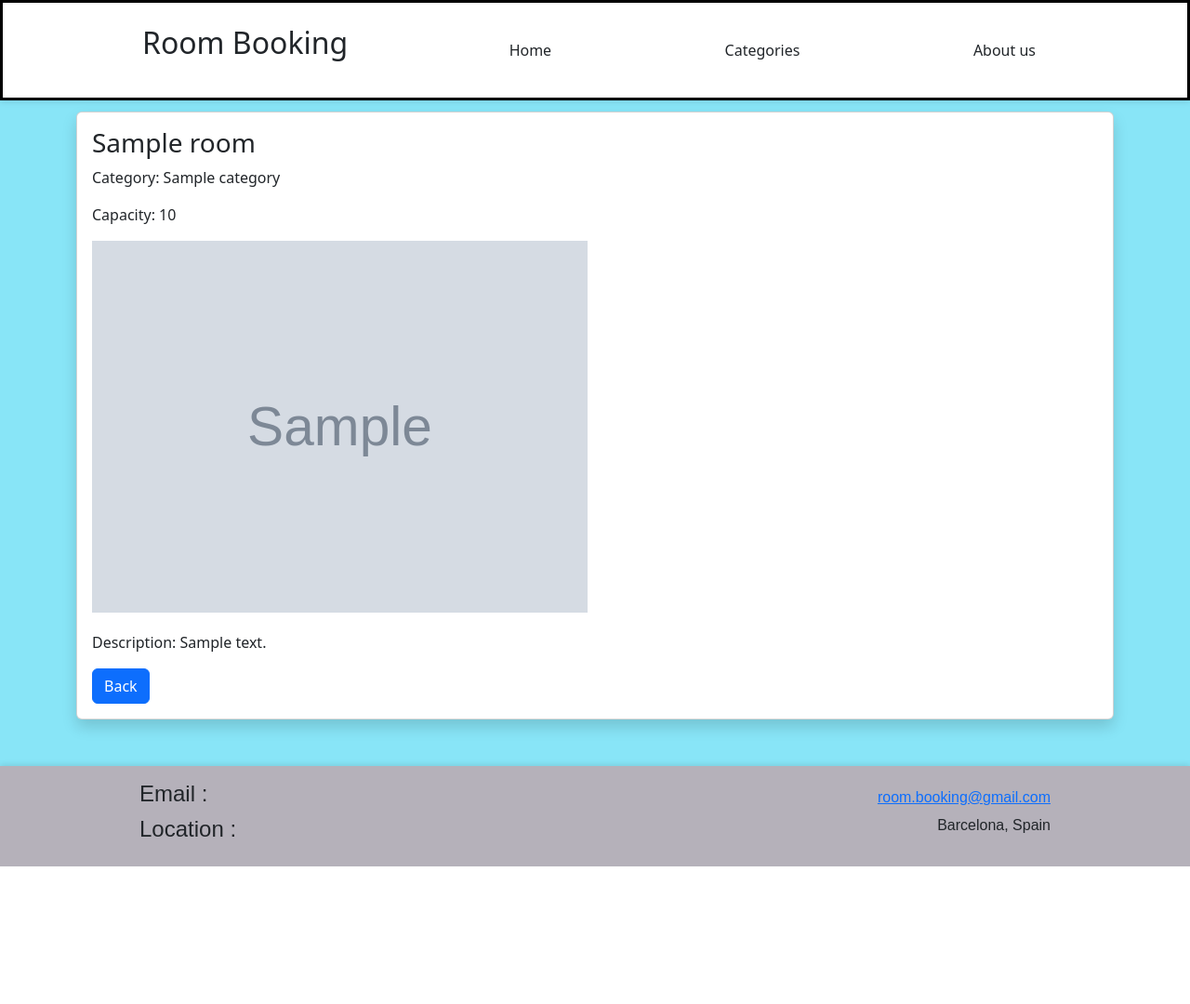
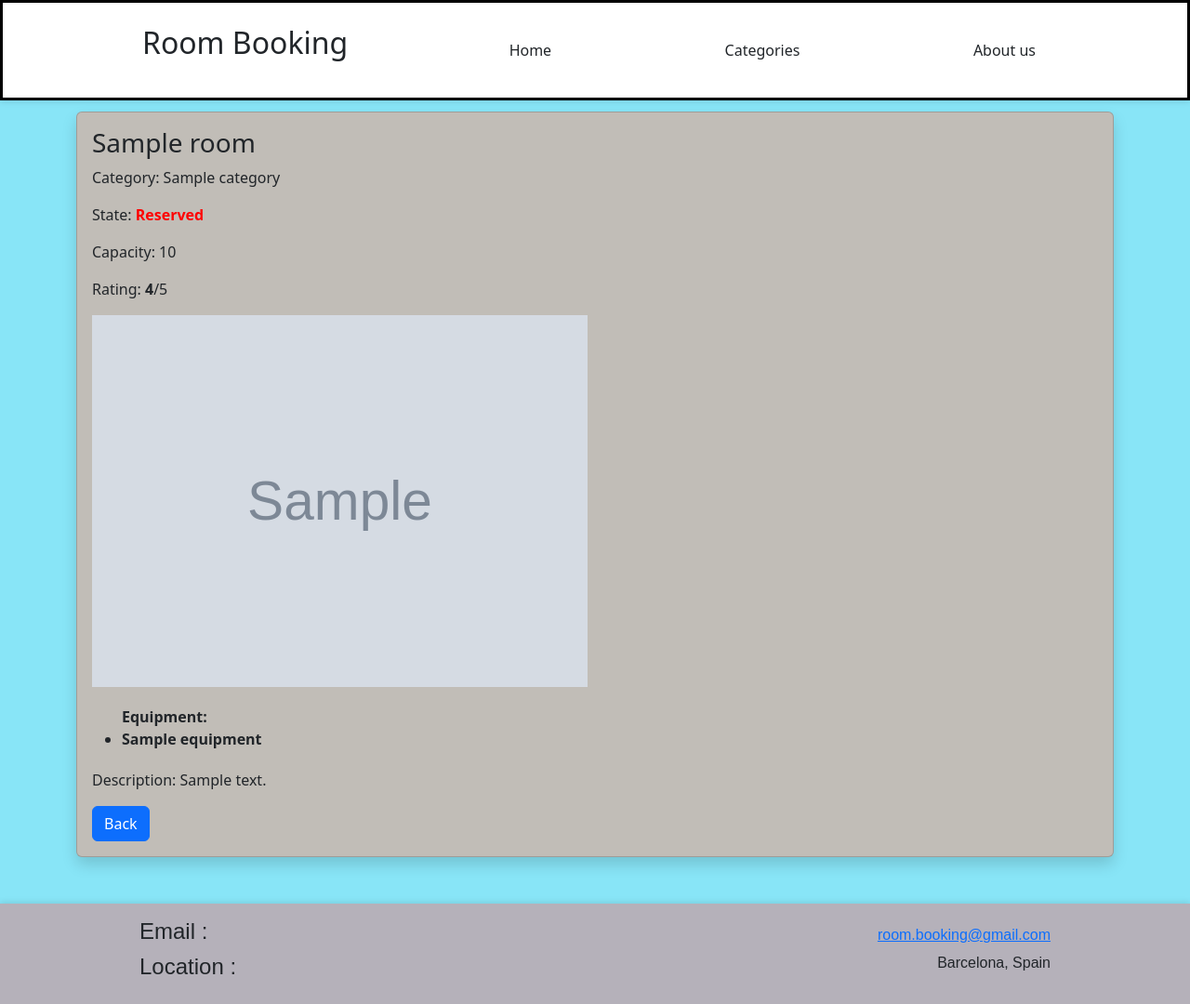
Before and after one commit to Maks0m0s/RoomBooking, a Django app: page /categories/rooms/1 in a window 1280 px wide. Shown: the whole page at 93% size. Before the commit the page ends 932 px from the top, so only its background shows below. Run offline with Django 5.2, Linux system fonts and the light colour scheme; tables that the repository leaves empty hold one stand-in row (values such as "Sample post"); grey boxes marked "Sample" are stand-in pictures.

Commit message:
models&templates modification1

```diff
--- a/booking/admin.py
+++ b/booking/admin.py
@@ -1,6 +1,7 @@
 from django.contrib import admin
-from .models import Room, Booking, Category
+from .models import Room, Booking, Category, Equipment
 
 admin.site.register(Room)
 admin.site.register(Booking)
 admin.site.register(Category)
+admin.site.register(Equipment)
--- a/booking/models.py
+++ b/booking/models.py
@@ -1,5 +1,9 @@
+from email.policy import default
+from tabnanny import check
+
 from django.db import models
 from django.contrib.auth.models import User
+from django.core.validators import MinValueValidator, MaxValueValidator
 
 class Category(models.Model):
     name = models.CharField(max_length=100)
@@ -7,12 +11,26 @@ class Category(models.Model):
     def __str__(self):
         return self.name
 
+class Equipment(models.Model):
+    name = models.CharField(max_length=100)
+
+    def __str__(self):
+        return self.name
+
 class Room(models.Model):
     name = models.CharField(max_length=100)
+    rating = models.IntegerField(
+        validators=[MinValueValidator(0), MaxValueValidator(5)],
+        default=0,
+        blank = True,
+        null = True
+    )
     capacity = models.IntegerField()
     description = models.TextField()
     photo = models.ImageField(upload_to='room_photos/', blank=True, null=True)
+    equipment = models.ManyToManyField(Equipment, related_name='rooms')
     category = models.ForeignKey(Category, on_delete=models.CASCADE, related_name='rooms')
+    reserved = models.BooleanField(default=False)
 
     def __str__(self):
         return self.name
--- a/booking/static/booking/style.css
+++ b/booking/static/booking/style.css
@@ -75,3 +75,6 @@ body {
 .category {
     margin: 5px 0;
 }
+.equipment {
+    margin-top: 20px;
+}
--- a/booking/templates/booking/room_detail.html
+++ b/booking/templates/booking/room_detail.html
@@ -2,18 +2,57 @@
 {% load static %}
 
 {% block content %}
+{% if not room.reserved %}
     <div class="card shadow">
         <div class="card-body">
             <h3 class="card-title">{{ room.name }}</h3>
             <p class="card-text">Category: {{ room.category.name }}</p>
+            <p class="card-text">State: <span style="color : green; font-weight: bold">Free</span></p>
             <p class="card-text">Capacity: {{ room.capacity }}</p>
+            <p class="card-text">Rating: <strong>{{ room.rating }}</strong>/5</p>
             {% if room.photo %}
                 <img src="{{ room.photo.url }}" alt="Room Photo" height="400px" width="auto">
             {% else %}
                 <p>(No photo available.)</p>
             {% endif %}
+            <div class="equipment">
+                <ul class="card-text" style="font-weight: bold">Equipment:
+                    {% for equipment in room.equipment.all %}
+                        <li class="card-text">{{ equipment.name }}</li>
+                    {% empty %}
+                        <li class="card-text">No equipment.</li>
+                    {% endfor %}
+                </ul>
+            </div>
             <p class="card-text description">Description: {{ room.description }}</p>
             <a href="{% url 'rooms_by_category' room.category.id %}" class="btn btn-primary">Back</a>
         </div>
     </div>
+{% else %}
+    <div class="card shadow" style="background-color : #c1bdb7">
+        <div class="card-body">
+            <h3 class="card-title">{{ room.name }}</h3>
+            <p class="card-text">Category: {{ room.category.name }}</p>
+            <p class="card-text">State: <span style="color : red; font-weight: bold">Reserved</span></p>
+            <p class="card-text">Capacity: {{ room.capacity }}</p>
+            <p class="card-text">Rating: <strong>{{ room.rating }}</strong>/5</p>
+            {% if room.photo %}
+                <img src="{{ room.photo.url }}" alt="Room Photo" height="400px" width="auto">
+            {% else %}
+                <p>(No photo available.)</p>
+            {% endif %}
+            <div class="equipment">
+                <ul class="card-text" style="font-weight: bold">Equipment:
+                    {% for equipment in room.equipment.all %}
+                        <li class="card-text">{{ equipment.name }}</li>
+                    {% empty %}
+                        <li class="card-text">No equipment.</li>
+                    {% endfor %}
+                </ul>
+            </div>
+            <p class="card-text description">Description: {{ room.description }}</p>
+            <a href="{% url 'rooms_by_category' room.category.id %}" class="btn btn-primary">Back</a>
+        </div>
+    </div>
+{% endif %}
 {% endblock %}
```
Also changed, not shown: booking/templates/booking/rooms_list.html (+20 -1 lines), booking/migrations/0004_equipment_room_equipment.py (added), booking/migrations/0005_alter_room_equipment.py (added), booking/migrations/0006_alter_room_equipment.py (added), booking/migrations/0007_room_reserved.py (added), booking/migrations/0008_alter_room_reserved.py (added), booking/migrations/0009_room_rating.py (added), media/room_photos/corporate-event-room1.avif (added), media/room_photos/corporate-event-room2.jpg (added), media/room_photos/corporate-event-room3.webp (added), media/room_photos/corporate-event-room4.jpg (added), media/room_photos/corporate-event-room5.avif (added), media/room_photos/meeting-room1_LRiEdZT.jpg (added), media/room_photos/relax-play-room1_vsqpTJ9.webp (added). Lines whose indentation alone changed are shown as unchanged.
